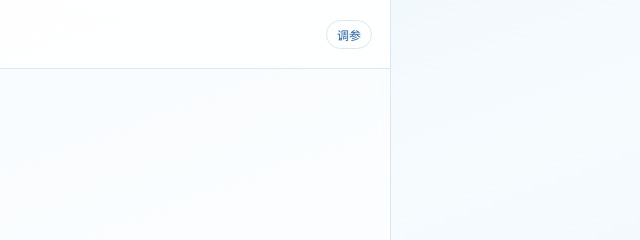
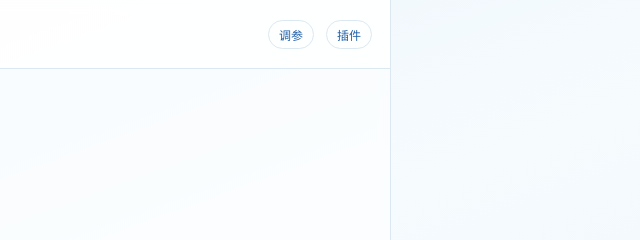
Before and after one commit to AshamaSu/WhaleGirl, a website: page public/index.html in a window 1280 px wide. Shown: the top 240 px of the page, 629-1269 px from the left. Drawn offline with Linux system fonts and the light colour scheme; no server answers.

Commit message:
index 头部加「插件」入口（与记忆/调参并列）

```diff
--- a/public/index.html
+++ b/public/index.html
@@ -213,6 +213,7 @@
     </div>
     <a href="/memory" id="memory-link" class="hidden">记忆</a>
     <a href="/persona">调参</a>
+    <a href="/settings">插件</a>
   </header>
 
   <main id="chat"></main>
```
